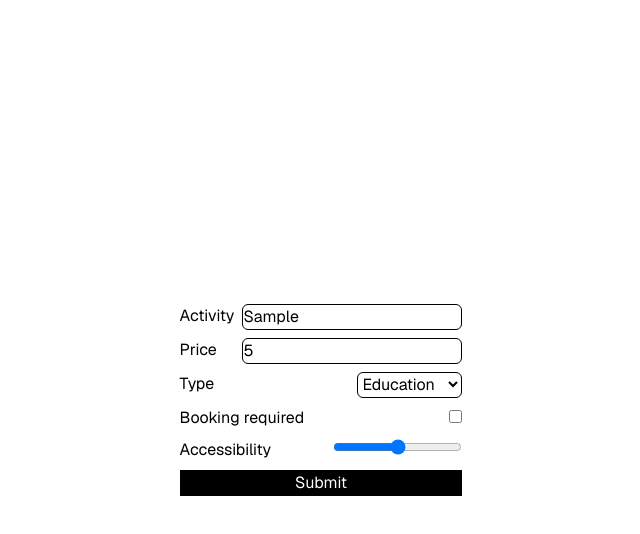
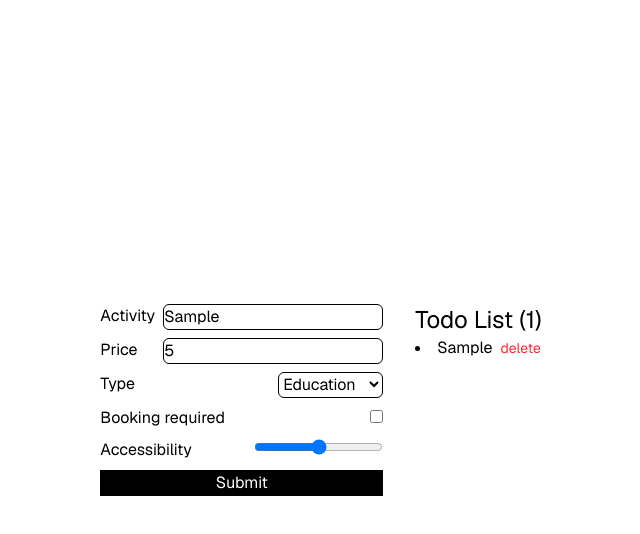
Before and after one commit to haiqalhakimiiii/hendshake-assessment, a Next.js app: page / in a window 1280 px wide. Both pictures are taken after typing "Sample", "5" into the empty fields and a click on the button "Submit". Shown: the top 534 px of the page, without its empty margins (319-959 px from the left). Built offline with nearby package versions, Linux system fonts and the light colour scheme.

Commit message:
create state for todo list and its function, and display basic todo detail

```diff
--- a/src/pages/index.tsx
+++ b/src/pages/index.tsx
@@ -1,5 +1,6 @@
 import { Geist, Geist_Mono } from "next/font/google";
-import { SubmitHandler, useForm } from "react-hook-form";
+import { useState } from "react";
+import { useForm } from "react-hook-form";
 
 const geistSans = Geist({
 	variable: "--font-geist-sans",
@@ -11,7 +12,7 @@ const geistMono = Geist_Mono({
 	subsets: ["latin"],
 });
 
-type Inputs = {
+type ToDo = {
 	activity: string;
 	price: number;
 	type: string;
@@ -25,19 +26,28 @@ export default function Home() {
 		handleSubmit,
 		watch,
 		formState: { errors },
-	} = useForm<Inputs>();
+	} = useForm<ToDo>();
 
-	const onSubmit: SubmitHandler<Inputs> = (data) => {
-		console.log(data);
+	const [todos, setTodo] = useState<ToDo[]>([]);
+
+	const onSubmit = (data: ToDo) => {
+		setTodo([...todos, data]);
 	};
+
+	const deleteTodo = (index: number) => {
+		setTodo(todos.filter((_, i) => i !== index))
+	}
 
 	return (
 		<div
 			className={`${geistSans.variable} ${geistMono.variable} grid grid-rows-[20px_1fr_20px] items-center justify-items-center min-h-screen p-8 pb-20 gap-16 sm:p-20 font-[family-name:var(--font-geist-sans)]`}
 		>
-			<main className="flex flex-col gap-8 row-start-2 items-center sm:items-start">
+			<main className="flex gap-8 row-start-2 items-center sm:items-start">
 				<div className="form">
-					<form onSubmit={handleSubmit(onSubmit)} className="flex flex-col gap-2">
+					<form
+						onSubmit={handleSubmit(onSubmit)}
+						className="flex flex-col gap-2"
+					>
 						<div className="input-group">
 							<p>Activity</p>
 							<div className="input-field">
@@ -55,12 +65,16 @@ export default function Home() {
 							<div className="input-field">
 								<select {...register("type")}>
 									<option value="Education">Education</option>
-									<option value="Recretional">Recretional</option>
+									<option value="Recretional">
+										Recretional
+									</option>
 									<option value="Social">Social</option>
 									<option value="DIY">DIY</option>
 									<option value="Charity">Charity</option>
 									<option value="Cooking">Cooking</option>
-									<option value="Relaxation">Relaxation</option>
+									<option value="Relaxation">
+										Relaxation
+									</option>
 									<option value="Music">Music</option>
 									<option value="Busywork">Busywork</option>
 								</select>
@@ -69,18 +83,42 @@ export default function Home() {
 						<div className="input-group">
 							<p>Booking required</p>
 							<div className="ml-auto">
-								<input type="checkbox" {...register("booking")} />
+								<input
+									type="checkbox"
+									{...register("booking")}
+								/>
 							</div>
 						</div>
 						<div className="input-group">
 							<p>Accessibility</p>
 							<div className="ml-auto">
-								<input type="range" min={0.0} max={1.0} step={0.1} {...register("accessibility")} />
+								<input
+									type="range"
+									min={0.0}
+									max={1.0}
+									step={0.1}
+									{...register("accessibility")}
+								/>
 							</div>
 						</div>
 
-						<button type="submit" className="border border-black bg-black text-white cursor-pointer">Submit</button>
+						<button
+							type="submit"
+							className="border border-black bg-black text-white cursor-pointer"
+						>
+							Submit
+						</button>
 					</form>
+				</div>
+
+				<div>
+					<h1 className="text-2xl">Todo List ({todos.length})</h1>
+					{todos.map((todo, index) => (
+						<div key={index} className="todo-item">
+							<li>{todo.activity}</li>
+							<button className="text-sm text-red-500 cursor-pointer" onClick={() => deleteTodo(index)}>delete</button>
+						</div>
+					))}
 				</div>
 			</main>
 		</div>
--- a/src/styles/globals.css
+++ b/src/styles/globals.css
@@ -28,3 +28,7 @@ body {
 .input-field {
     @apply border border-black rounded-md ml-auto;
 }
+
+.todo-item {
+    @apply flex gap-2;
+}
```
